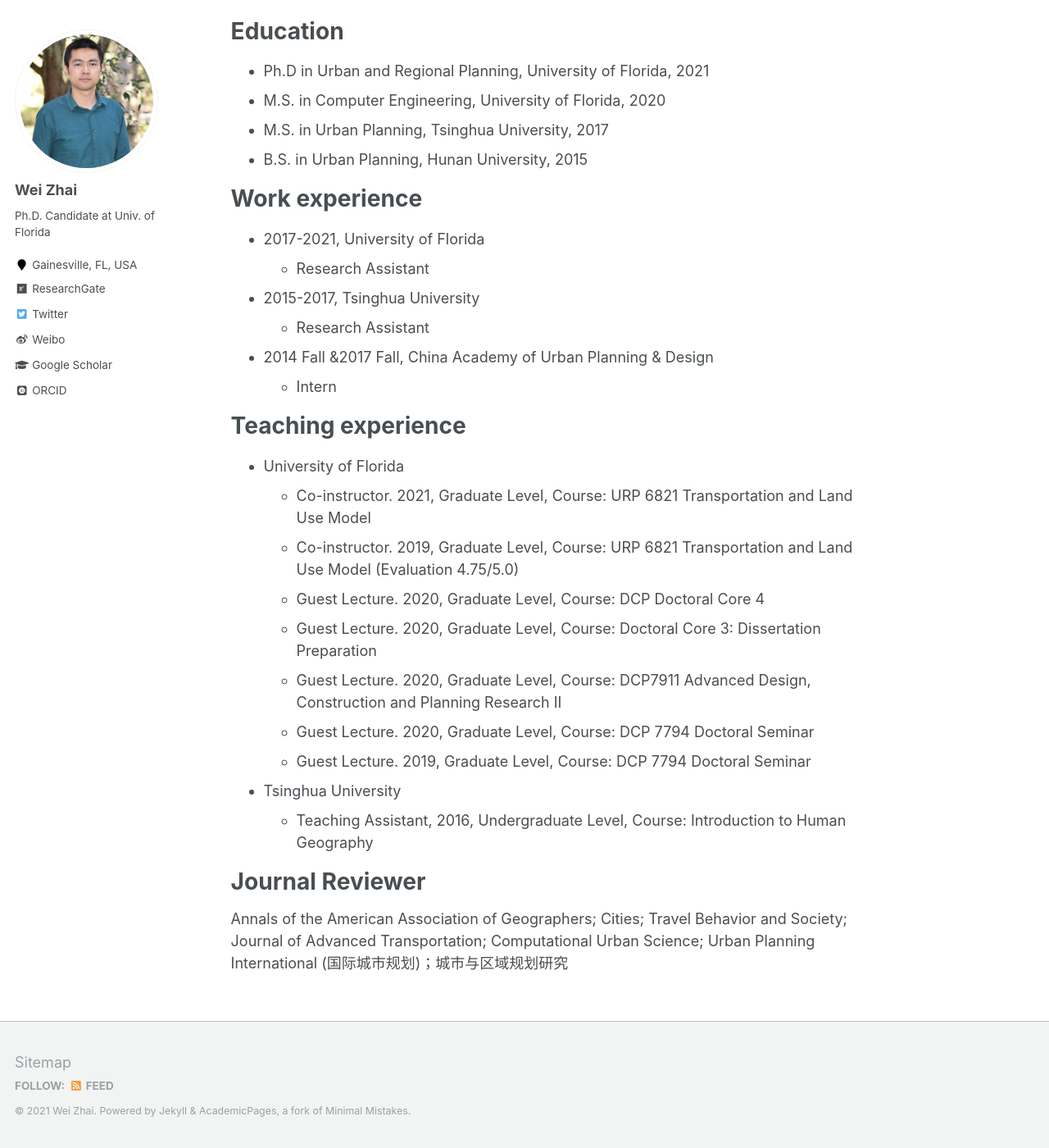
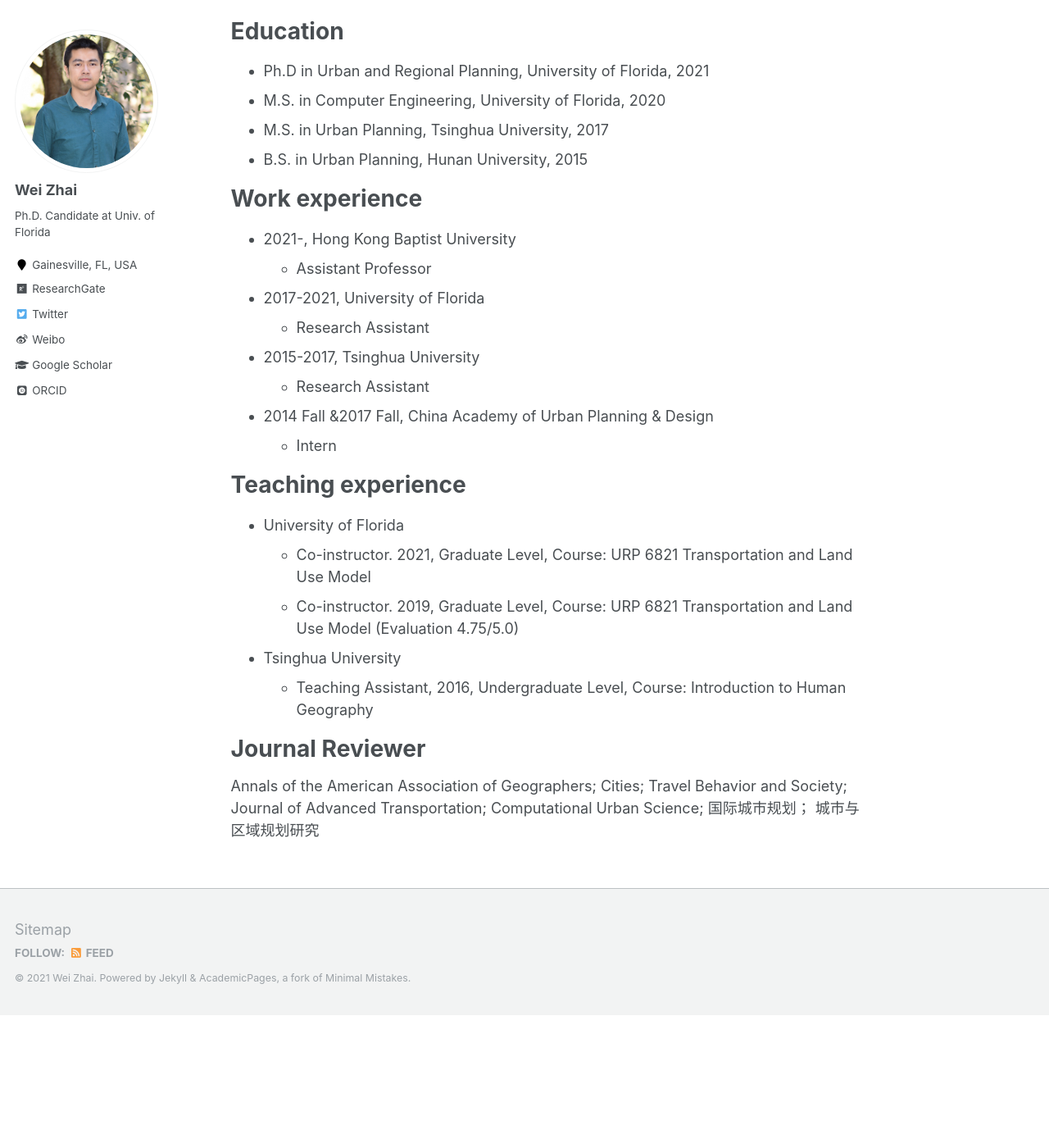
Before and after one commit to skywalkerzhai/weizhai.github.io, a Jekyll site: the page built from _pages/about.md, in a window 1280 px wide and 1400 px high, scrolled down 432 px. Shown: the whole window at 82% size. Built offline with Jekyll 4.4.1, drawn with Linux system fonts in a browser that asks for light colours; some web fonts are replaced; after the commit the page ends 1670 px from its top, so only the background shows below that; some of the changed text lies outside the part shown.

Commit message:
Update about.md

```diff
--- a/_pages/about.md
+++ b/_pages/about.md
@@ -23,6 +23,9 @@ Education
 
 Work experience
 ======
+* 2021-, Hong Kong Baptist University
+  * Assistant Professor
+
 * 2017-2021, University of Florida
   * Research Assistant
 
@@ -37,15 +40,16 @@ Teaching experience
 * University of Florida
   * Co-instructor. 2021, Graduate Level, Course: URP 6821 Transportation and Land Use Model
   * Co-instructor. 2019, Graduate Level, Course: URP 6821 Transportation and Land Use Model (Evaluation 4.75/5.0)
-  * Guest Lecture. 2020, Graduate Level, Course: DCP Doctoral Core 4
-  * Guest Lecture. 2020, Graduate Level, Course: Doctoral Core 3: Dissertation Preparation
-  * Guest Lecture. 2020, Graduate Level, Course: DCP7911 Advanced Design, Construction and Planning Research II
-  * Guest Lecture. 2020, Graduate Level, Course: DCP 7794 Doctoral Seminar
-  * Guest Lecture. 2019, Graduate Level, Course: DCP 7794 Doctoral Seminar
 
 * Tsinghua University
   * Teaching Assistant, 2016, Undergraduate Level, Course: Introduction to Human Geography
 
 Journal Reviewer
 ======
-Annals of the American Association of Geographers; Cities; Travel Behavior and Society; Journal of Advanced Transportation; Computational Urban Science; Urban Planning International (国际城市规划)；城市与区域规划研究
+Annals of the American Association of Geographers;
+Cities;
+Travel Behavior and Society;
+Journal of Advanced Transportation;
+Computational Urban Science;
+国际城市规划；
+城市与区域规划研究
```
Also changed, not shown: other parts of _pages/about.md (+1 -1 lines).
